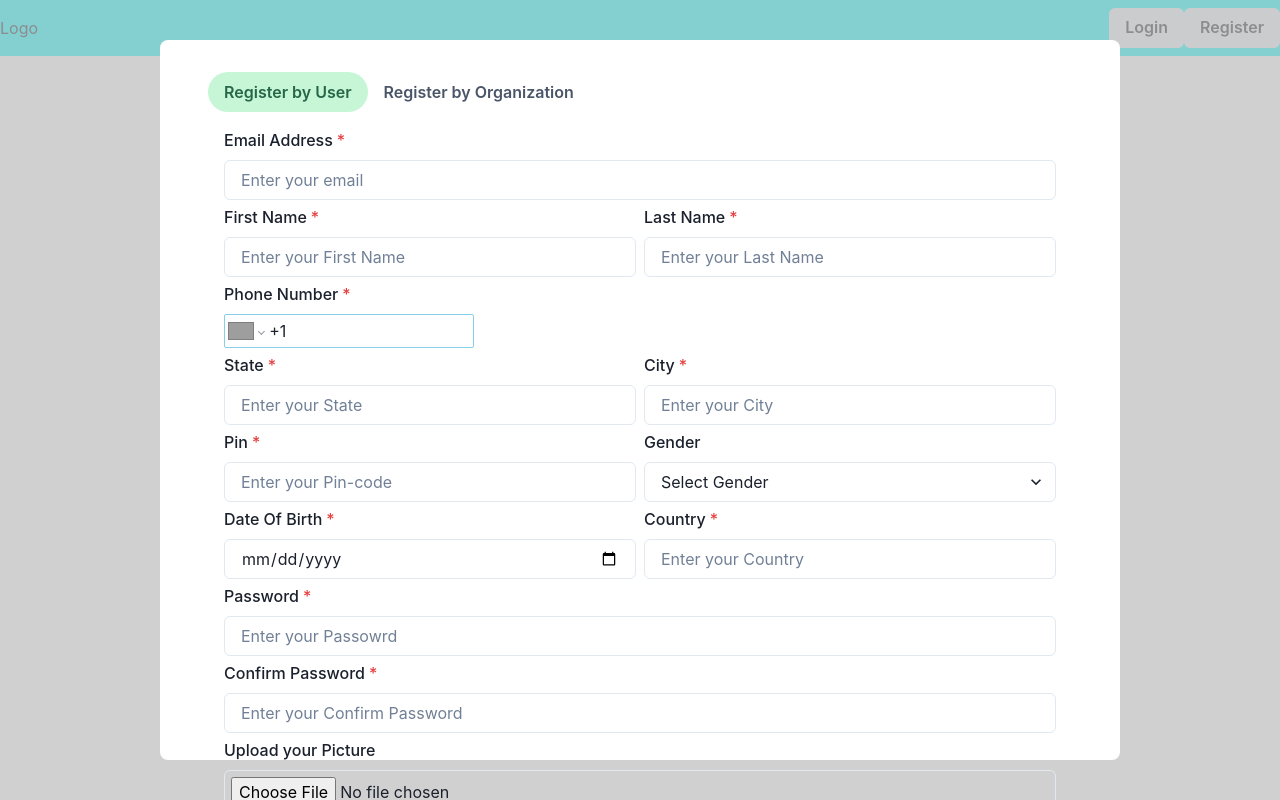
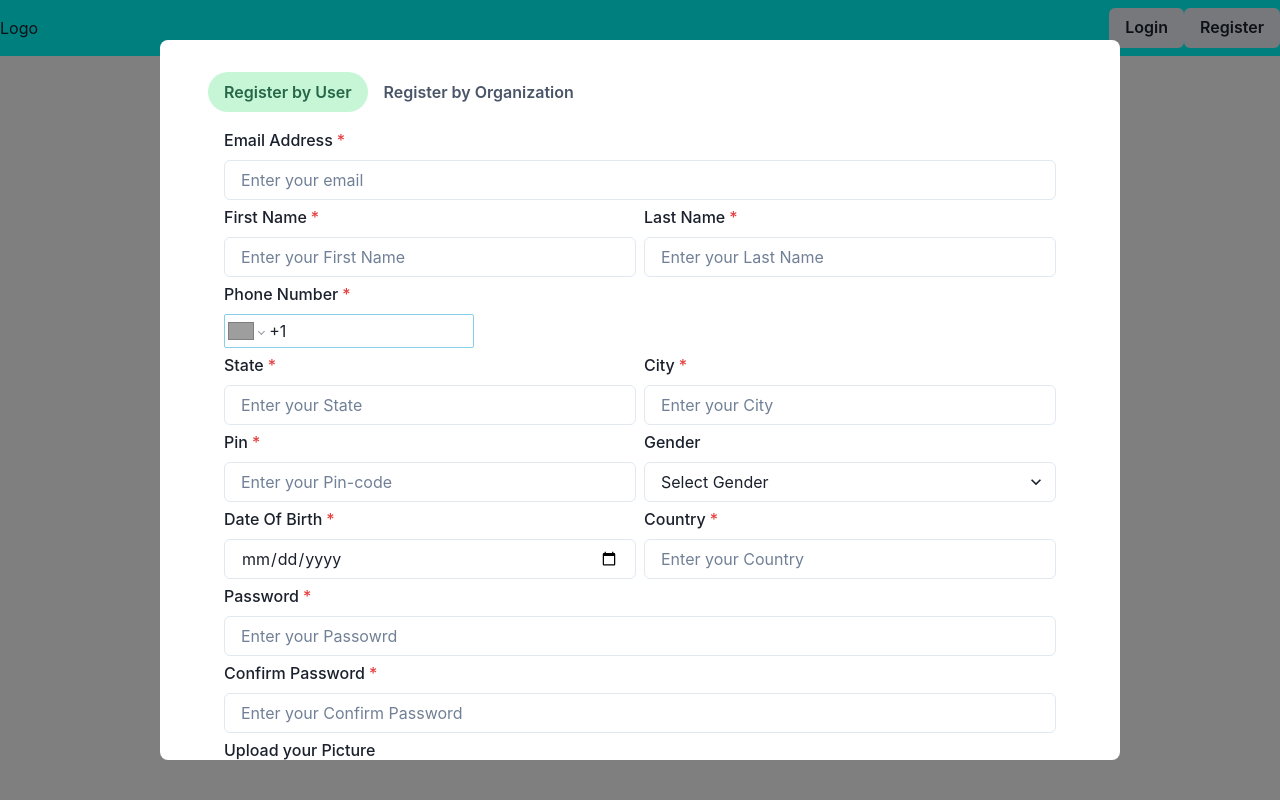
Before and after one commit to hrittik2002/gettooly-frontend, a React (Create React App) app: page / in a window 1280 px wide. Both pictures are taken after a click on the button "Register". Built offline with nearby package versions, Linux system fonts and the light colour scheme; grey boxes are pictures that could not be loaded.

Commit message:
register modal css updated

```diff
--- a/src/components/Register/Register.module.css
+++ b/src/components/Register/Register.module.css
@@ -4,12 +4,16 @@
     box-sizing: border-box;
 }
 .dialogWrapper{
+
     position: fixed;
+    top: 0;
     left: 0;
-    right: 0;
-    top: 0;
-    bottom: 0;
-    background-color: rgba(189, 189, 189, 0.7);
+    width: 100%;
+    height: 100%;
+    background-color: rgba(0, 0, 0, 0.5);
+    display: flex;
+    justify-content: center;
+    align-items: center;
 }
 .dialogContainer{
     position: fixed;
@@ -21,4 +25,6 @@
     padding: 2rem 3rem;
     border-radius: 0.5rem;
     background-color: white;
+    overflow: auto;
+
 }
```
